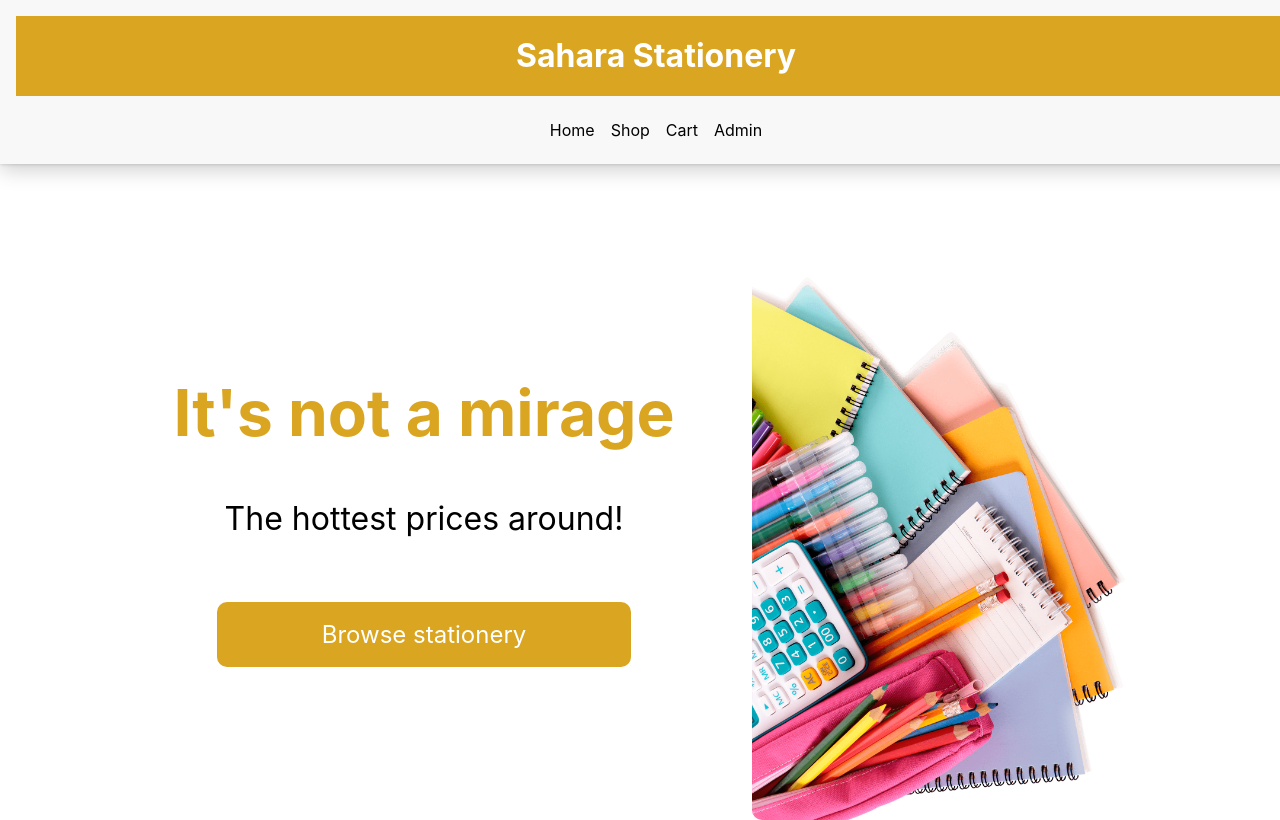
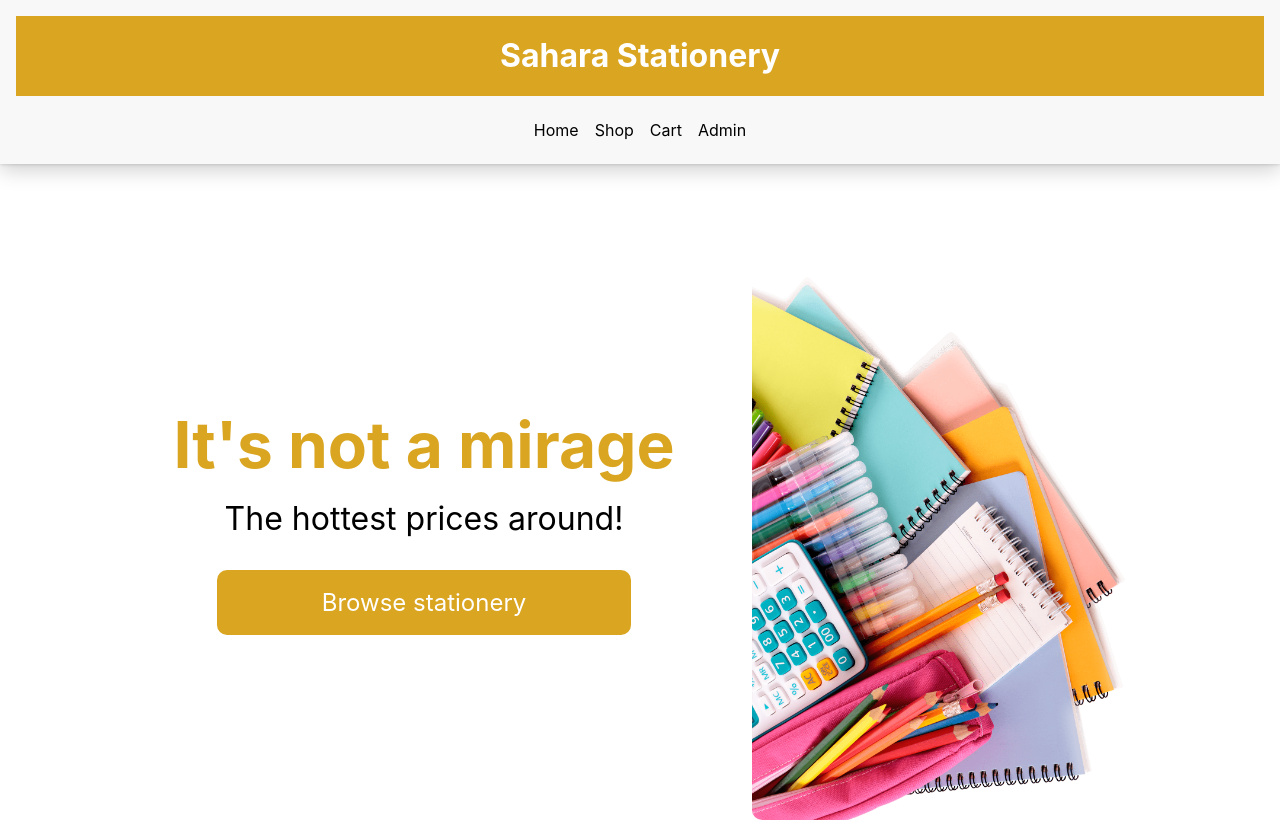
Before and after one commit to renniea90/LegacyProject2, a React (Create React App) app: page / in a window 1280 px wide. Built offline with nearby package versions, Linux system fonts and the light colour scheme; what js-confetti would draw is missing.

Commit message:
Fixed navbar formatting

```diff
--- a/src/CSS/Navbar.css
+++ b/src/CSS/Navbar.css
@@ -1,3 +1,10 @@
+* {
+  margin: 0;
+  padding: 0;
+  box-sizing: border-box;
+}
+
+
 .navbar {
     display: flex;
     flex-direction: column;
@@ -6,6 +13,7 @@
     padding: 1rem;
     position: fixed;
     top: 0;
+    left: 0;
     width: 100%;
     z-index: 1000;
     box-shadow: 0 0px 4px 0 rgba(0, 0, 0, 0.2), 0 6px 20px 0 rgba(0, 0, 0, 0.19);
@@ -18,6 +26,10 @@
     height: 80px;
     line-height: 80px;
     margin-bottom: 1rem;
+    margin-left: 0;
+    padding-left: 0;
+    box-sizing: border-box;
+
   }
 
   .site-title {
```
